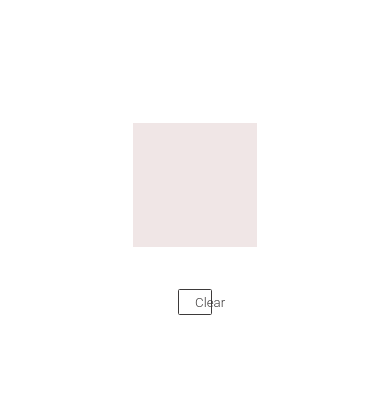
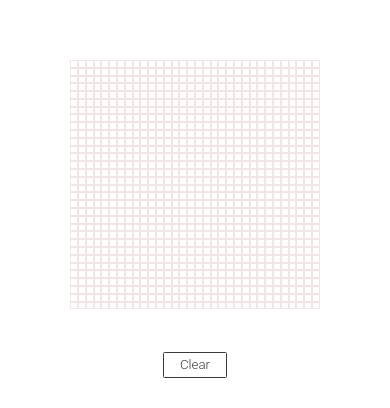
Before and after one commit to jtdykstra/etcha, a plain HTML site: page index.html in a window 390 px wide. Shown: the part 182-590 px from the top of the page. Drawn offline with Linux system fonts and the light colour scheme.

Commit message:
make mobile look ok

```diff
--- a/index.html
+++ b/index.html
@@ -1,6 +1,7 @@
 <html>
     <head>
         <link rel="stylesheet" href="style.css">
+        <meta name="viewport" content="width=device-width, initial-scale=1">
     </head>
     <body>
         <main>
--- a/src.js
+++ b/src.js
@@ -1,5 +1,11 @@
-const GRID_SIZE = 64;
-console.log("starting loop!");
+let GRID_SIZE = 64;
+let size = window.matchMedia("(max-width: 600px)");
+if(size.matches) {
+    GRID_SIZE = 32;
+    console.log("matches");
+}
+
+console.log(GRID_SIZE);
 
 let coordX = 0;
 let coordY = GRID_SIZE - 1;
--- a/style.css
+++ b/style.css
@@ -4,8 +4,18 @@
     display: grid;
     justify-content: center;
     align-content: center;
-    grid-template-rows: repeat(64, 0.5vw);
-    grid-template-columns: repeat(64, 0.5vw);
+    grid-template-rows: repeat(64, calc(0.5vw));
+    grid-template-columns: repeat(64,  calc(0.5vw));
+}
+
+@media only screen and (max-width: 600px) {
+    #pad {
+        display: grid;
+        justify-content: center;
+        align-content: center;
+        grid-template-rows: repeat(32, calc(2vw));
+        grid-template-columns: repeat(32,  calc(2vw));
+    }
 }
 
 #content {
@@ -46,6 +56,6 @@ button:hover {
 }
 
 #clear-btn {
-    width: 5vw;
+    width: 5vw + 5rem;
     margin: 5vh;
 }
```
